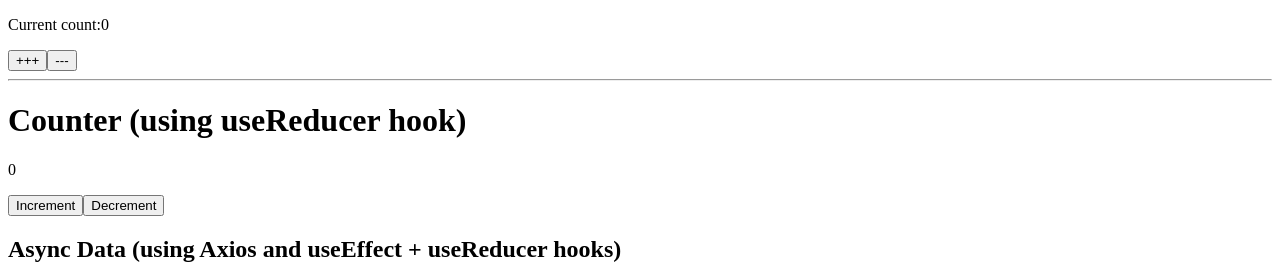
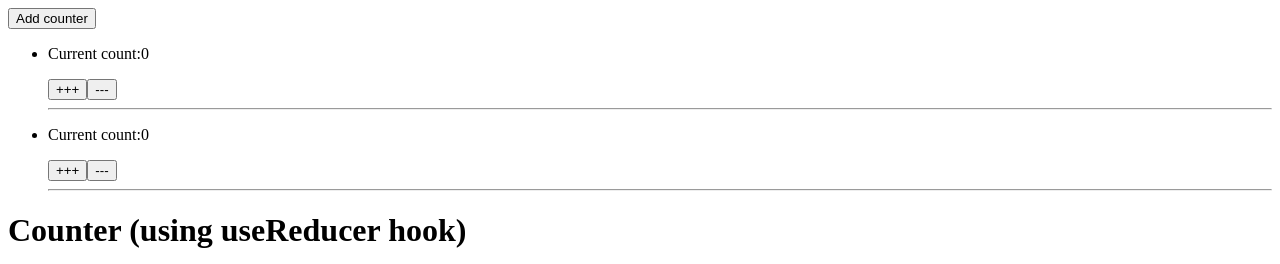
Before and after one commit to cfleschhut/react-testing-with-jest-and-enzyme, a React app: page / in a window 1280 px wide. Shown: the top 264 px of the page. Built offline with nearby package versions, Linux system fonts and the light colour scheme; no server answers; the HTML template or start-up script is replaced by a standard one.

Commit message:
Add CounterList component + tests

```diff
--- /dev/null
+++ b/src/CounterList.jsx
@@ -0,0 +1,42 @@
+/* eslint-disable class-methods-use-this */
+/* eslint-disable react/state-in-constructor */
+
+import React, { Component } from 'react';
+import Counter from './Counter';
+
+const createRange = num => Array.from(Array(num).keys());
+
+class CounterList extends Component {
+  state = {
+    numCounters: 2,
+  };
+
+  addCounter = () =>
+    this.setState(prevState => ({
+      numCounters: prevState.numCounters + 1,
+    }));
+
+  renderCounter(index) {
+    return (
+      <li key={index}>
+        <Counter />
+      </li>
+    );
+  }
+
+  render() {
+    const { numCounters } = this.state;
+    const countersArray = createRange(numCounters);
+
+    return (
+      <div>
+        <button type="button" onClick={this.addCounter}>
+          Add counter
+        </button>
+        <ul>{countersArray.map(num => this.renderCounter(num))}</ul>
+      </div>
+    );
+  }
+}
+
+export default CounterList;
--- a/src/index.jsx
+++ b/src/index.jsx
@@ -1,11 +1,11 @@
 import React from 'react';
 import ReactDOM from 'react-dom';
 import App from './App';
-import Counter from './Counter';
+import CounterList from './CounterList';
 
 ReactDOM.render(
   <div>
-    <Counter />
+    <CounterList />
     <App />
   </div>,
   document.getElementById('app'),
```
Also changed, not shown: 1 other file (tests, documents, lock files or other folders).
